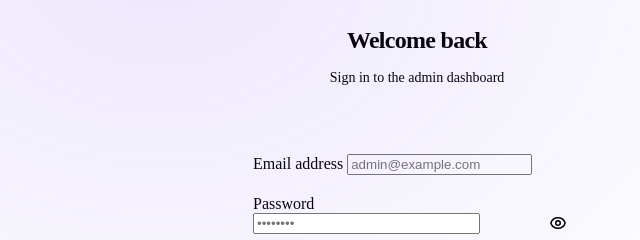
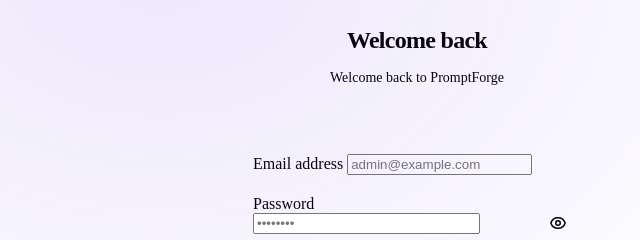
Before and after one commit to Priyansu-Nayak-10/Prompt-Forge, a website with bundled scripts: page public/login.html in a window 1280 px wide. Shown: the part 191-431 px from the top of the page, 223-863 px from the left. Built offline with nearby package versions, Linux system fonts and the light colour scheme; a script that the page names is missing.

Commit message:
fix: update login subtitle text for all users

```diff
--- a/public/login.html
+++ b/public/login.html
@@ -38,7 +38,7 @@
       <div class="logo-icon" style="width:40px;height:40px;font-size:1.25rem;">✨</div>
     </a>
     <h1 style="font-size:1.5rem;font-weight:800;letter-spacing:-0.03em;">Welcome back</h1>
-    <p style="color:var(--text-muted);font-size:0.875rem;margin-top:0.375rem;">Sign in to the admin dashboard</p>
+    <p style="color:var(--text-muted);font-size:0.875rem;margin-top:0.375rem;">Welcome back to PromptForge</p>
   </div>
 
   <div class="login-box">
```
